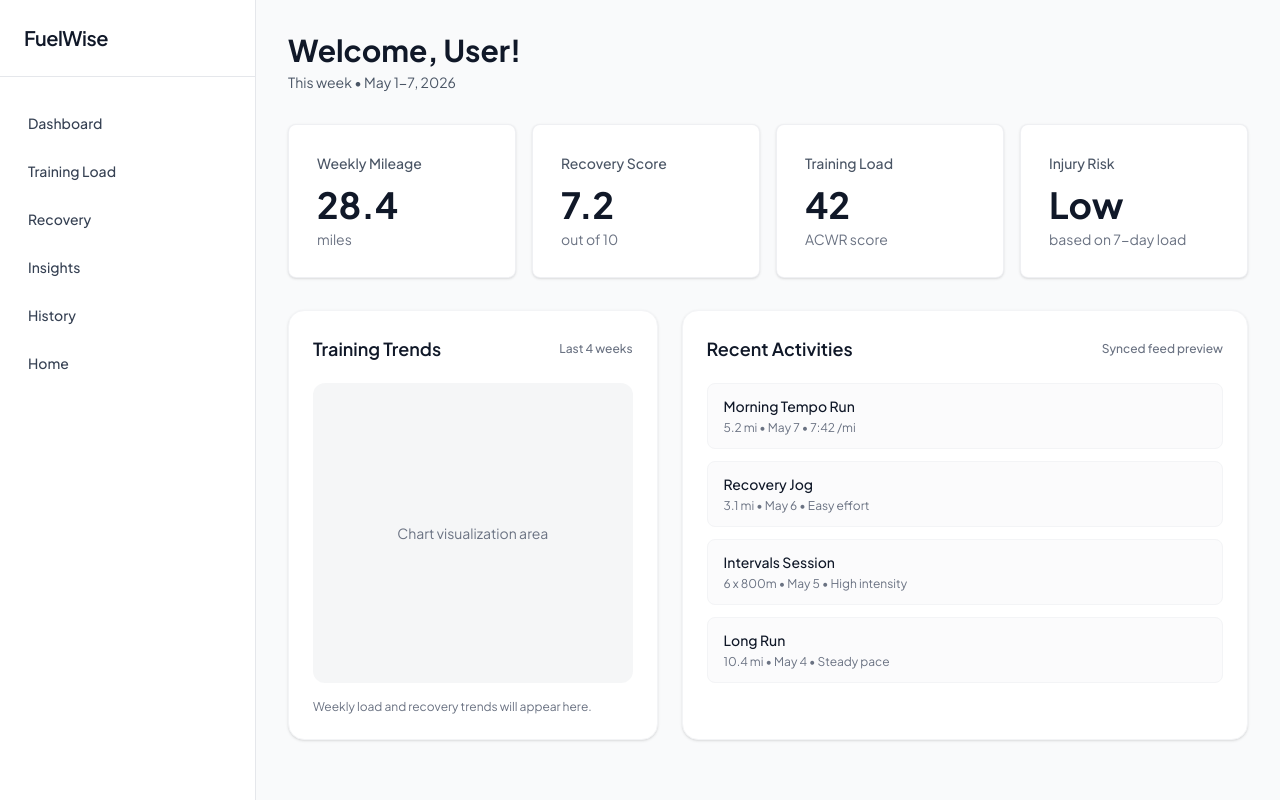
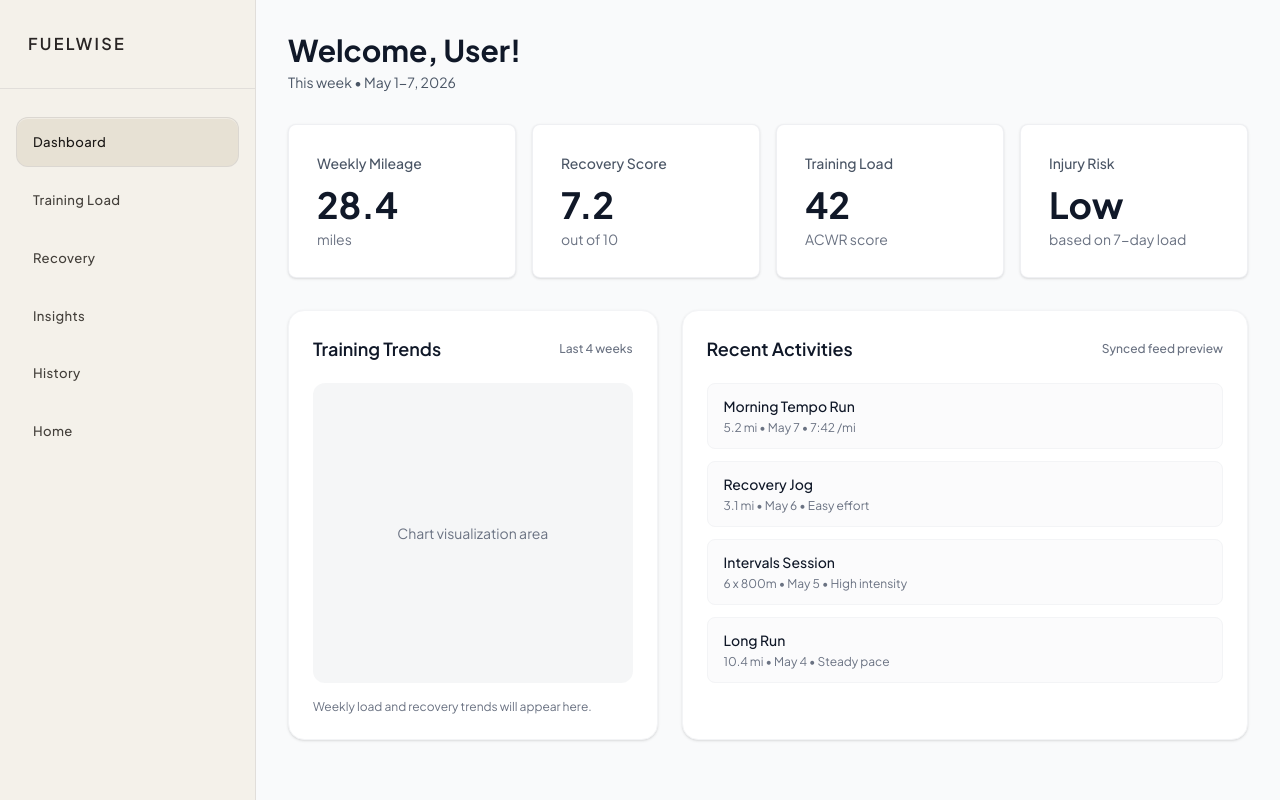
Before and after one commit to zstem001hz-droid/fuelwise-health, a React (Vite) app: page /dashboard in a window 1280 px wide. Built offline with nearby package versions, Linux system fonts and the light colour scheme.

Commit message:
styled polished dashboard

```diff
--- a/src/components/Dashboard/Sidebar.tsx
+++ b/src/components/Dashboard/Sidebar.tsx
@@ -1,32 +1,41 @@
 export default function Sidebar() {
-    // Navigation items for the sidebar
-    //  Can replace these with actual links or icons as needed
+  // Navigation items for the sidebar
+  //  Can replace these with actual links or icons as needed
+  // changed to array of objects to allow for future expansion (e.g. icons, active state, etc.)
   const navItems = [
-    "Dashboard",
-    "Training Load",
-    "Recovery",
-    "Insights",
-    "History",
-    "Home"
+    { label: "Dashboard", isActive: true },
+    { label: "Training Load", isActive: false },
+    { label: "Recovery", isActive: false },
+    { label: "Insights", isActive: false },
+    { label: "History", isActive: false },
+    { label: "Home", isActive: false },
   ];
 
   return (
-    <aside className="min-h-screen w-64 border-r border-gray-200 bg-white shadow-sm">
-      {/* Branding section */}
-      <div className="border-b border-gray-200 px-6 py-6">
-        <h1 className="text-xl font-semibold tracking-tight text-gray-900">
+    <aside className="min-h-screen w-64 border-r border-stone-300/60 bg-[#F4F1EA]">
+      <div className="border-b border-stone-300/60 px-7 py-8">
+        <h1 className="text-[1.02rem] font-semibold uppercase tracking-[0.14em] text-stone-800">
           FuelWise
         </h1>
       </div>
 
-      {/* Navigation menu */}
-      <nav className="px-3 py-6">
-        <ul className="flex flex-col gap-1">
-             {/* Map through the nav items and create a button for each one. In a real app, these would likely be links that navigate to different pages or sections of the dashboard. */}
+      <nav className="px-4 py-7" aria-label="Dashboard navigation">
+        <ul className="flex flex-col gap-2">
           {navItems.map((item) => (
-            <li key={item}>
-              <button className="w-full rounded-md px-4 py-3 text-left text-sm font-medium text-gray-700 transition hover:bg-gray-100">
-                {item}
+            <li key={item.label}>
+              <button
+                type="button"
+                className={[
+                  "w-full rounded-xl border px-4 py-3.5 text-left text-[0.82rem] font-medium tracking-[0.03em]",
+                  "transition-[background-color,color,border-color,transform] duration-200 ease-out",
+                  "focus-visible:outline-none focus-visible:ring-2 focus-visible:ring-stone-500/50 focus-visible:ring-offset-2 focus-visible:ring-offset-[#F4F1EA]",
+                  item.isActive
+                    ? "border-stone-300/70 bg-[#E7E1D4] text-stone-900 shadow-[inset_0_1px_0_rgba(255,255,255,0.35)]"
+                    : "border-transparent text-stone-700 hover:border-stone-300/40 hover:bg-[#ECE7DC] hover:text-stone-800 hover:translate-x-[1px]",
+                ].join(" ")}
+                aria-current={item.isActive ? "page" : undefined}
+              >
+                {item.label}
               </button>
             </li>
           ))}
```
